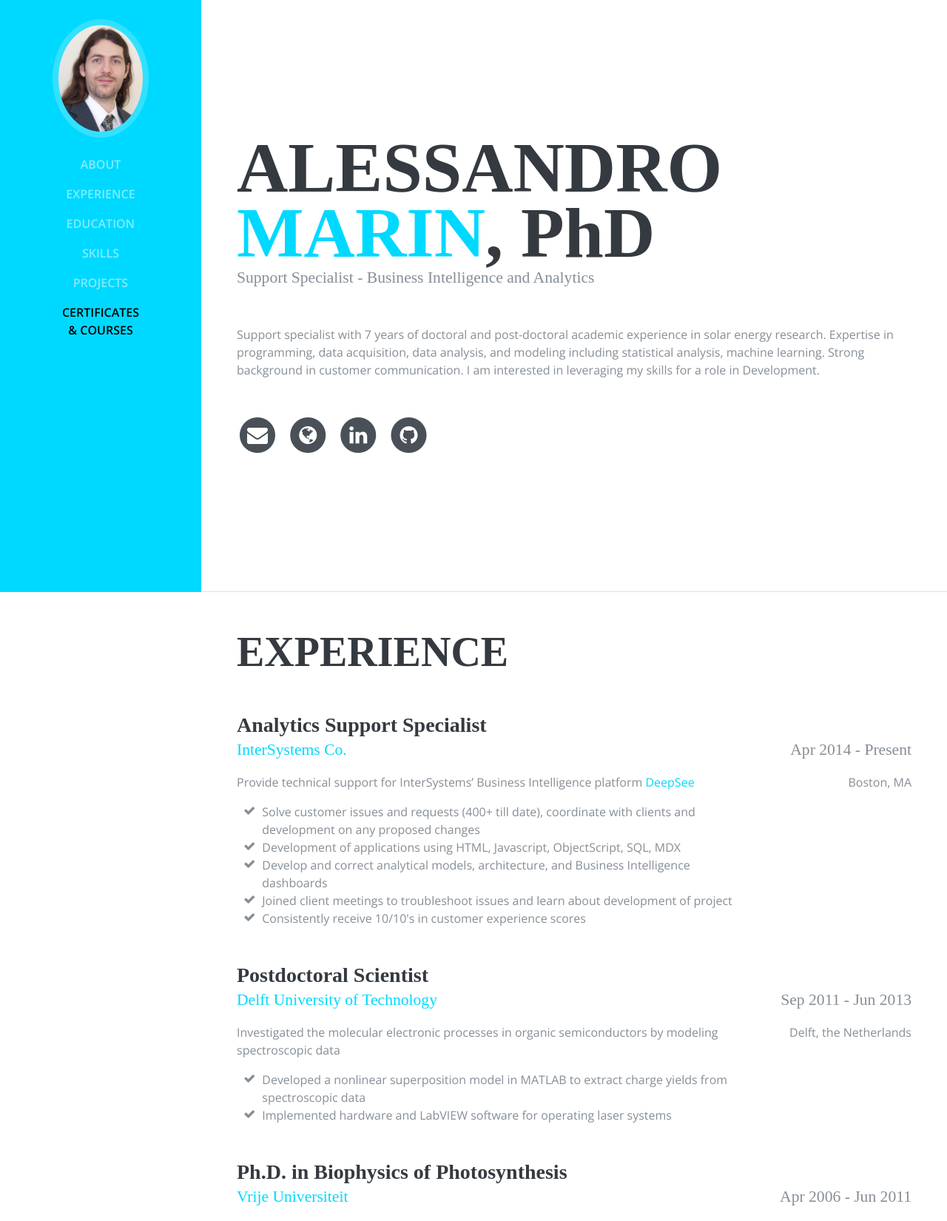
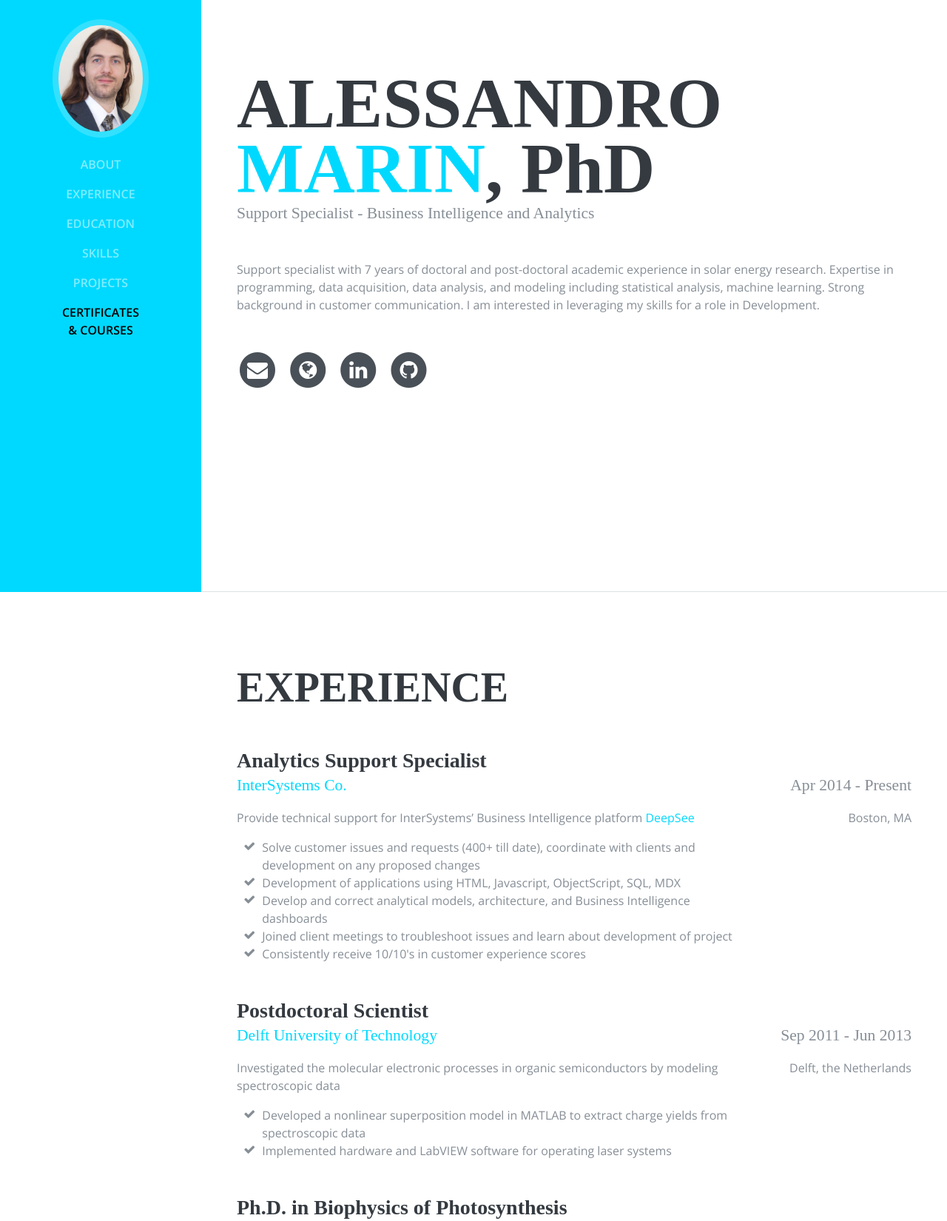
Before and after one commit to yslen7/Djangoresume, a Django app: page / in a window 1280 px wide. Shown: the top 1650 px of the page at 74% size. Run offline with Django 3.2, Linux system fonts and the light colour scheme; data comes from the database, SQL or seed files in the repository; both versions use the stored data as it was after the commit; some libraries are stand-ins or nearby versions; some web fonts are replaced.

Commit message:
Fri Mar  9 05:52:00 EST 2018

```diff
--- a/resume/static/resume/css/resume2.css
+++ b/resume/static/resume/css/resume2.css
@@ -63,8 +63,9 @@ h1, h2 {
   padding: .5rem;
 }
 /* This one in _spacing.scss is used to vertically center div in sections. do I want it? */
+/*  override these two !important make the h2 be vertically centered */
 .mt-auto, .my-auto {
-  margin-top: auto !important;
+  margin-top: 3rem !important;
 }
 
 
```
Also changed, not shown: db.sqlite3.
